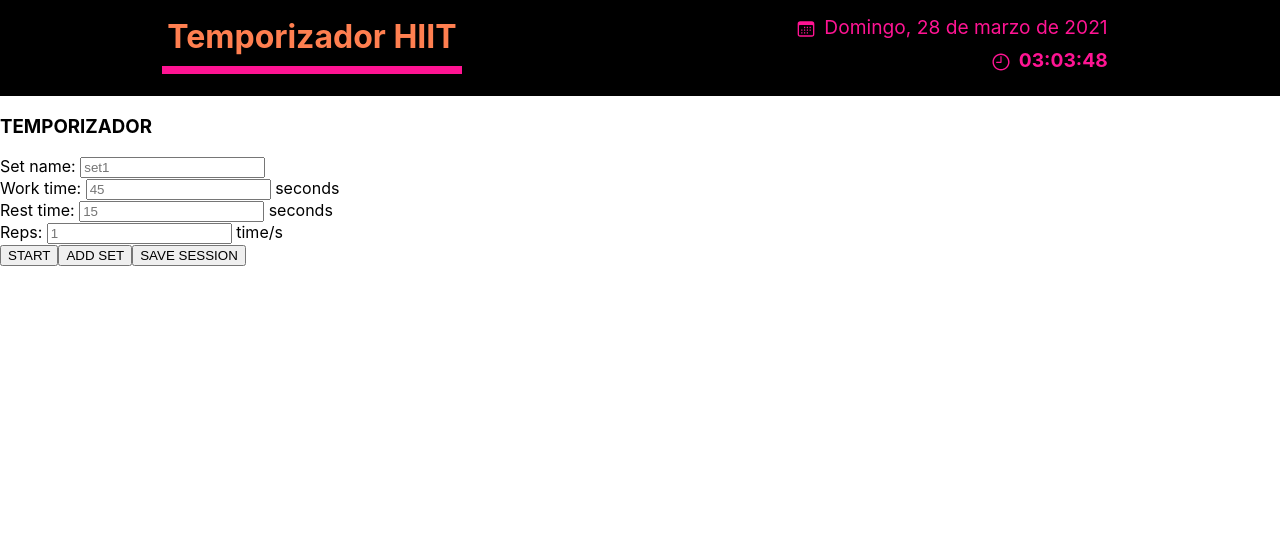
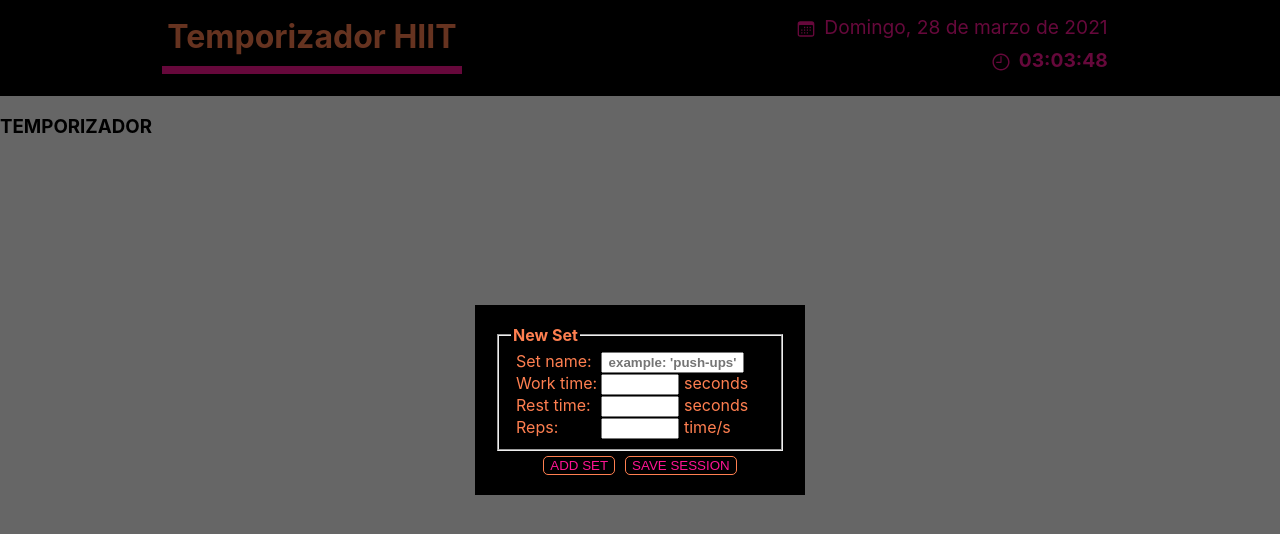
Before and after one commit to LeandroLobo/temporizadorHIIT, a React (Create React App) app: page / in a window 1280 px wide. Shown: the top 534 px of the page. Built offline with nearby package versions, Linux system fonts and the light colour scheme.

Commit message:
estilos de FormNewSet

```diff
--- a/src/components/FormNewSet.jsx
+++ b/src/components/FormNewSet.jsx
@@ -1,4 +1,5 @@
 import React, {useState} from 'react';
+import '../css/formNewSet.css';
 
 const FormNewSet = () => {
 
@@ -29,48 +30,50 @@ const FormNewSet = () => {
     const saveSession = () => {}
 
     return (
-        <form>
+        <div className="modal-form">
+            <form className="form-container">
+                <fieldset>
+                    <legend>New Set</legend>
                     <div>
-                <label htmlFor="set-name">Set name: </label>
+                        <label htmlFor="set-name">Set name:</label>
                         <input
                             type="text" id="set-name" name="name"
                             onChange={e => setName(e.target.value)}
-                    placeholder="set1"
+                            placeholder="example: 'push-ups'"
                         />
                     </div>
                     <div>
-                <label htmlFor="set-work">Work time: </label>
+                        <label htmlFor="set-work">Work time:</label>
                         <input
                             type="number" id="set-work" name="work" min={1} step={1}
                             onChange={e => setWork(e.target.value)}
-                    placeholder="45"
                         />
                         <label> seconds</label>
                     </div>
                     <div>
-                <label htmlFor="set-rest">Rest time: </label>
+                        <label htmlFor="set-rest">Rest time:</label>
                         <input
                             type="number" id="set-rest" name="rest" min={1} step={1}
                             onChange={e => setRest(e.target.value)}
-                    placeholder="15"
                         />
                         <label> seconds</label>
                     </div>
                     <div>
-                <label htmlFor="set-reps">Reps: </label>
+                        <label htmlFor="set-reps">Reps:</label>
                         <input
                             type="number" id="set-reps" name="reps" min={1} step={1}
                             onChange={e => setReps(e.target.value)}
-                    placeholder="1"
                         />
                         <label> time/s</label>
                     </div>
-            <div>
-                <input type="button" name="start" value="START" onClick={startSession} />
+                </fieldset>
+                <div className="form-buttons">
+                    {/* <input type="button" name="start" value="START" onClick={startSession} /> */}
                     <input type="button" name="add" value="ADD SET" onClick={addSet} />
                     <input type="button" name="save" value="SAVE SESSION" onClick={saveSession} />
                 </div>
             </form>
+        </div>
     );
 }
 
--- /dev/null
+++ b/src/css/formNewSet.css
@@ -0,0 +1,53 @@
+.form-container{
+    display: flex;
+    flex-direction: column;
+    align-items: flex-start;
+    background-color: black;
+    padding: 20px;
+}
+.form-container label{
+    color: coral;
+    width: 85px;
+    display: inline-block;
+    margin-left: 5px;
+}
+.form-container legend{
+    color: coral;
+    font-weight: bold;
+}
+.form-container input[type="number"]{
+    width: 70px;
+    text-align: right;
+    font-weight: bold;
+    color: deeppink;
+}
+.form-container input[type="text"]{
+    width: 135px;
+    text-align: center;
+    font-weight: bold;
+    color: deeppink;
+}
+.form-buttons{
+    display: flex;
+    justify-content: center;
+    width: 100%;
+}
+.form-buttons input[type="button"]{
+    margin: 5px 5px 0;
+    color: deeppink;
+    background-color: transparent;
+    cursor: pointer;
+    border: 1px solid coral;
+    border-radius: 5px;
+}
+.modal-form{
+    position: fixed;
+    left: 0;
+    top: 0;
+    width: 100vw;
+    height: 100vh;
+    background-color: rgba(0,0,0,0.6);
+    display: flex;
+    align-items: center;
+    justify-content: center;
+}
```
Lines whose indentation alone changed are shown as unchanged.
